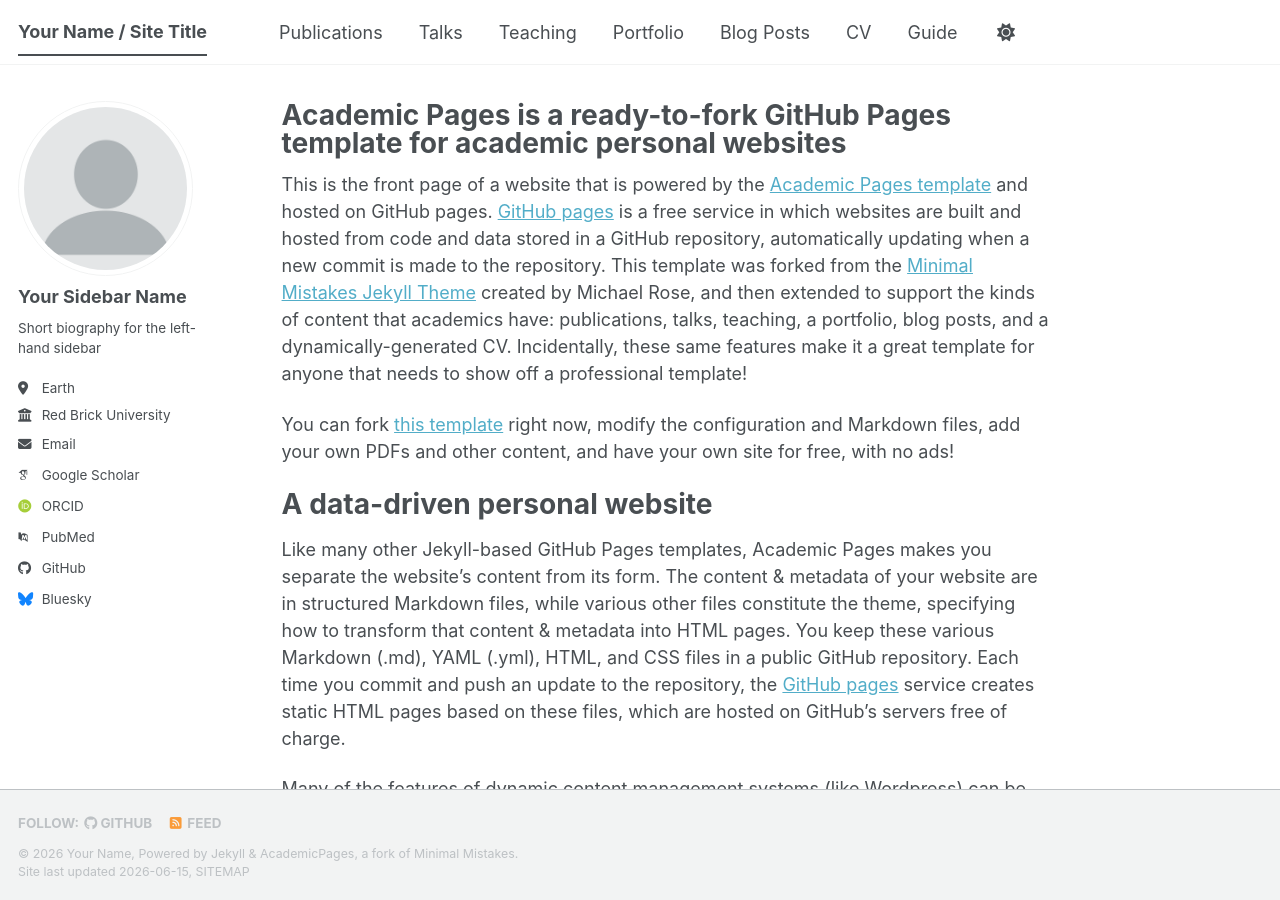
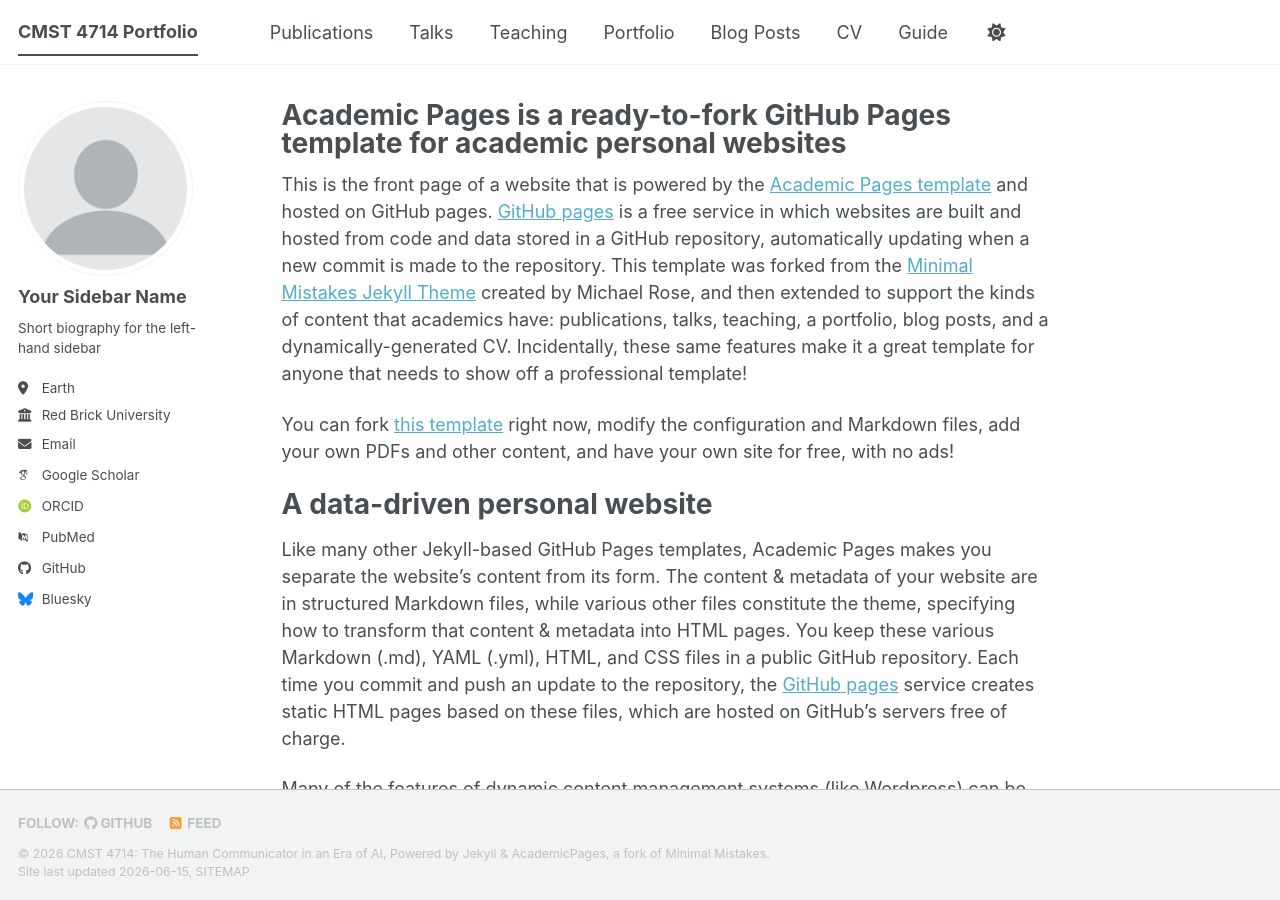
Before and after one commit to VT-Evia/cmst4714-portfolio-template, a Jekyll site: the page built from _pages/about.md, in a window 1280 px wide and 900 px high. Built offline with Jekyll 4.4.1, drawn with Linux system fonts in a browser that asks for light colours; some web fonts are replaced; a script bundle is joined from its source files by our own code; library files that are not in the unit come from our copies.

Commit message:
Step 1: Update _config.yml site identity for CMST 4714

```diff
--- a/_config.yml
+++ b/_config.yml
@@ -9,14 +9,15 @@
 # Basic Site Settings
 locale                   : "en-US"
 site_theme               : "default" # The available themes options are "default", "air", "sunrise", "mint", "dirt" and "contrast"
-title                    : "Your Name / Site Title"
+title                    : "CMST 4714 Portfolio"
 title_separator          : "-"
-name                     : &name "Your Name"
-description              : &description "Your Name's academic portfolio"   # Update this with a general description of your site, this is the default if not overridden by a page
-url                      : https://academicpages.github.io # The base hostname & protocol for your site e.g. "https://[your GitHub username].github.io",
-                                                           # or if you already have some other page hosted on Github then use "https://[your GitHub username].github.io/[Your Repo Name]"
-baseurl                  : "" # the subpath of your site, e.g. "/blog"
-repository               : "academicpages/academicpages.github.io"
+name                     : "CMST 4714: The Human Communicator in an Era of AI"
+description              : >
+  Professional portfolio template for CMST 4714, School of Communication,
+  Virginia Tech. Fall 2026.
+url                      : "https://vt-evia.github.io"
+baseurl                  : "/cmst4714-portfolio-template"
+repository               : "vt-evia/cmst4714-portfolio-template"
 
 # Site Author - The following control what appear as part of the author content on the side bar.
 #               If a field is blank the icon and link will not appear, otherwise it will be shown.
```
